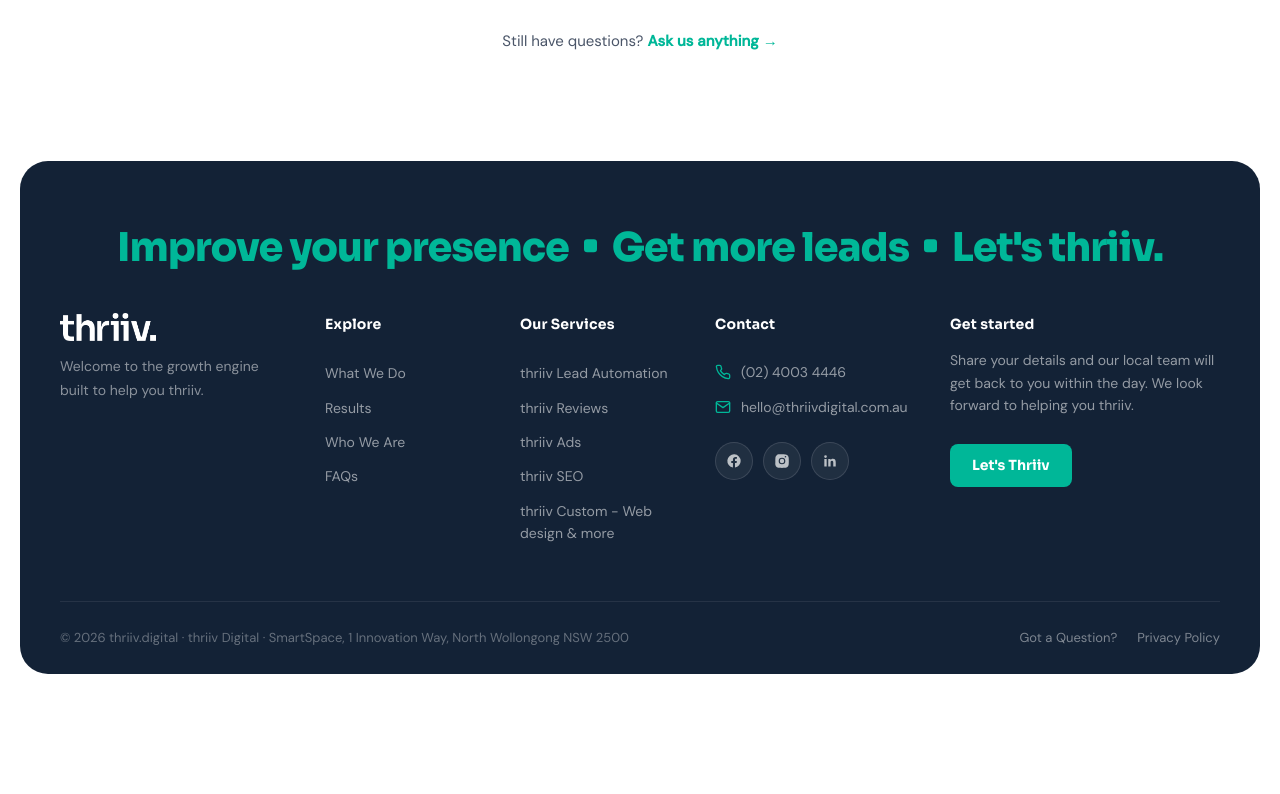
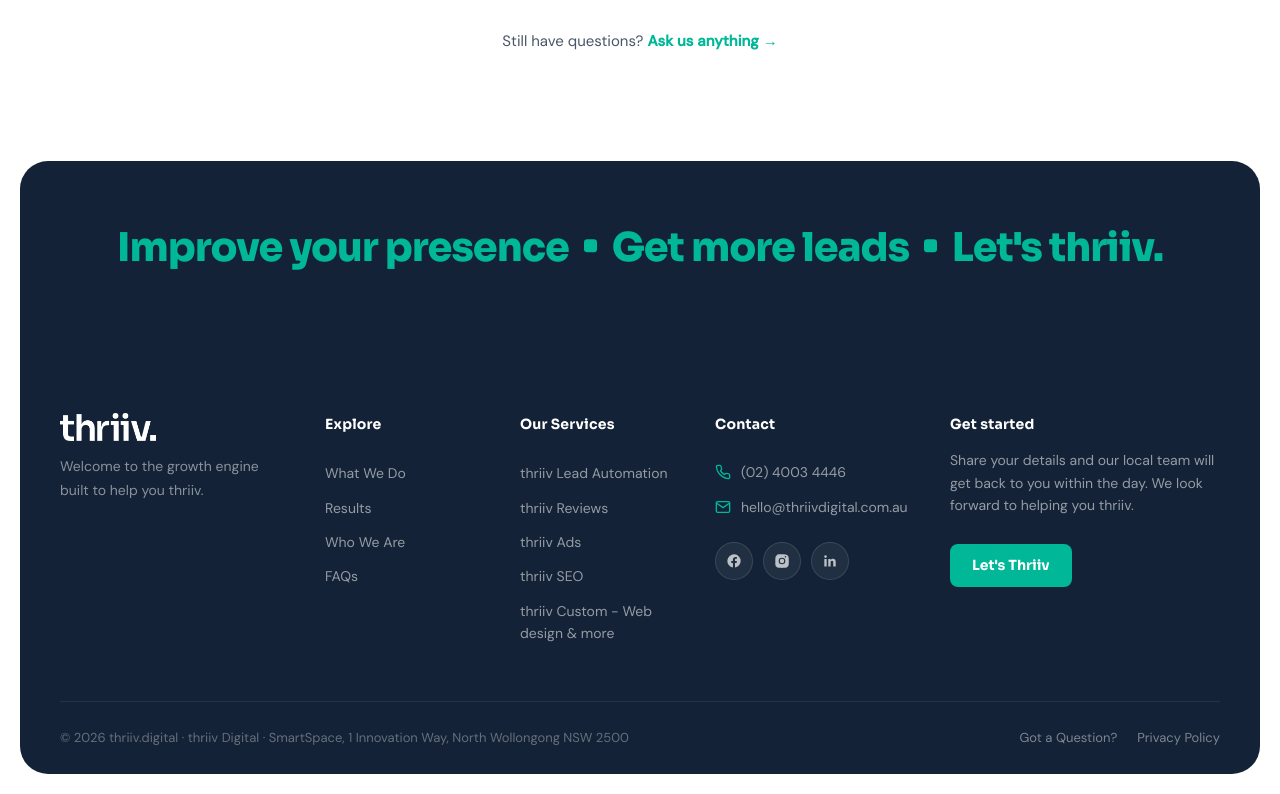
Before and after one commit to thriiv-digital/website, a plain HTML site: page index.html in a window 1280 px wide. Shown: the part 9553-10347 px from the top of the page. Before the commit the page ends 10247 px from the top, so only its background shows below. Drawn offline with Linux system fonts and the light colour scheme.

Commit message:
Add breathing room below pre-footer CTA text

```diff
--- a/index.html
+++ b/index.html
@@ -256,7 +256,7 @@
   .areas-note { max-width:760px; margin:32px auto 0; text-align:center; font-size:14.5px; color:rgba(255,255,255,0.85); line-height:1.7; }
 
   /* PRE-FOOTER CTA BANNER — now sits inside the footer, at the top */
-  .pre-footer-cta { padding:0 0 40px; text-align:center; overflow:hidden; }
+  .pre-footer-cta { padding:0 0 140px; text-align:center; overflow:hidden; }
   .pre-footer-cta p { font-family:'Sora',sans-serif; font-weight:800; color:var(--teal); font-size:clamp(18px,3.1vw,42px); letter-spacing:-1px; line-height:1.2; margin:0; white-space:nowrap; }
   @media (max-width:640px) { .pre-footer-cta p { white-space:normal; font-size:clamp(20px,6vw,30px); } }
   .pre-footer-dot { display:inline-block; width:0.32em; height:0.32em; background:var(--teal); border-radius:0.08em; vertical-align:middle; margin:0 0.2em; transform:translateY(-0.12em); }
```
